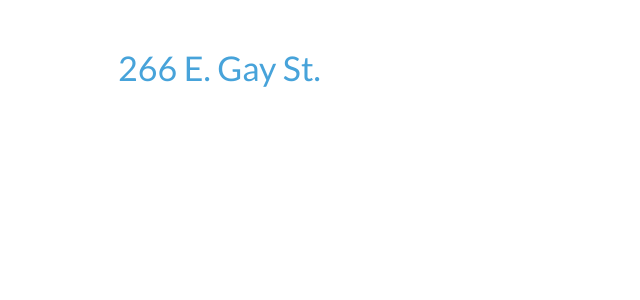
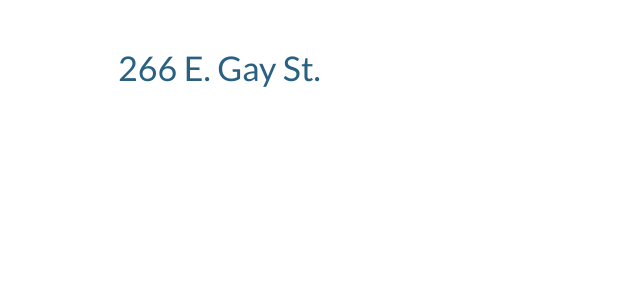
Before and after one commit to knc789/columbus-rentals, a Jekyll site: the page built from index.html, in a window 1280 px wide. Shown: the top 300 px of the page, without its empty margins (0-640 px from the left). Built offline with Jekyll 4.4.1, drawn with Linux system fonts in a browser that asks for light colours; Markdown is read by kramdown in place of the engine named in the settings.

Commit message:
adding gitignore and messing with font color

```diff
--- a/css/component.css
+++ b/css/component.css
@@ -225,7 +225,7 @@ span.nav-close:before {
 	font-size: 8px;
 	padding-top: 20px;
 	text-transform: uppercase;
-	color: #fff;
+	color: #b2b2b2;
 	letter-spacing: 1px;
 	text-align: center;
 }
@@ -236,7 +236,7 @@ span.nav-close:before {
 	top: 0;
 	width: 16px;
 	height: 16px;
-	border: 1px solid #fff;
+	border: 1px solid #b2b2b2;
 	text-align: center;
 	line-height: 14px;
 	font-size: 12px;
--- a/css/demo.css
+++ b/css/demo.css
@@ -20,11 +20,11 @@ body, html { font-size: 100%; padding: 0; margin: 0;}
 
 body {
     font-family: 'Lato', Calibri, Arial, sans-serif;
-    color: #47a3da;
+    color: #2a6182;
 }
 
 a {
-	color: #f0f0f0;
+	color: #c0c0c0;
 	text-decoration: none;
 	outline: none;
 }
```
Also changed, not shown: 1 other file.
